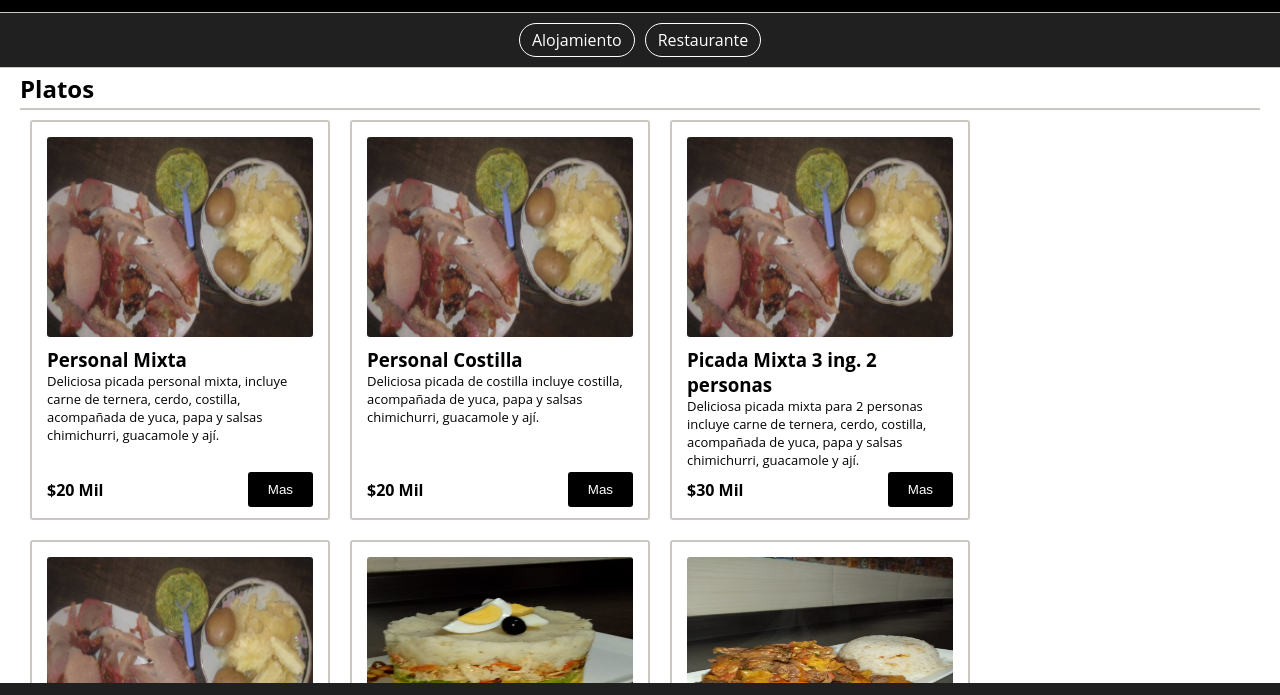
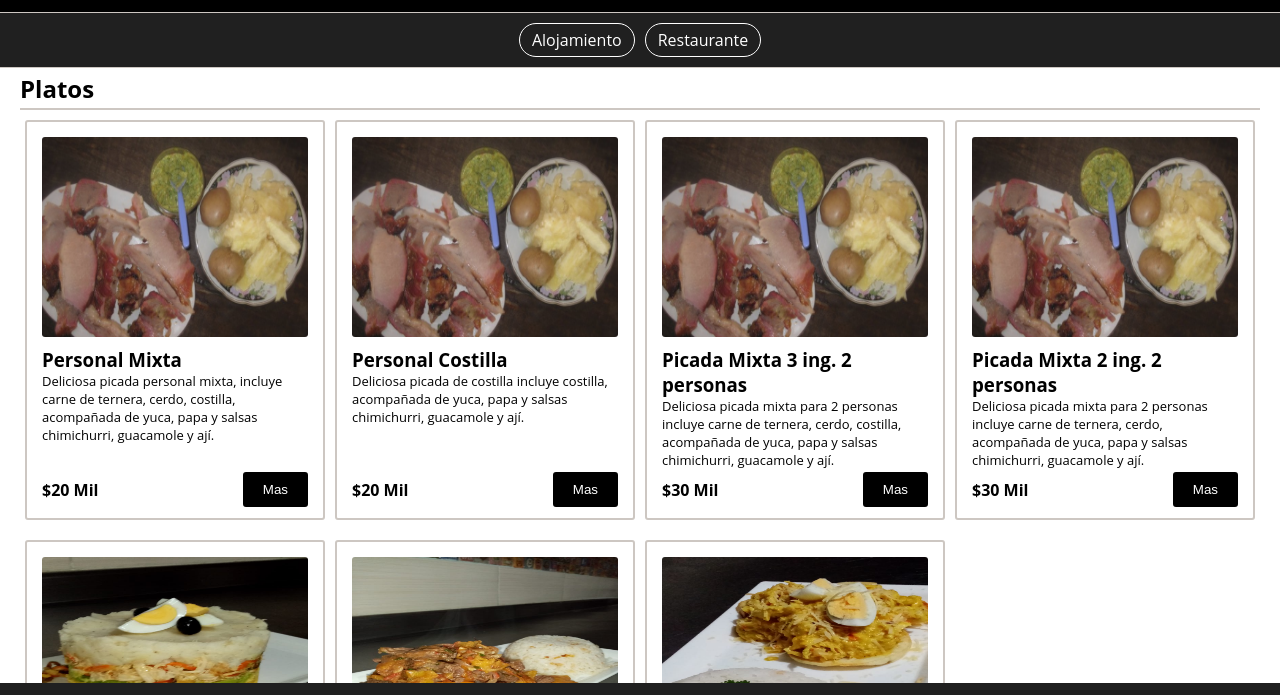
Before and after one commit to c-m-a/bambu-glamping, a plain HTML site: page index.html in a window 1280 px wide. Shown: the part 68-763 px from the top of the page. Drawn offline with Linux system fonts and the light colour scheme.

Commit message:
Make gutter between cards smaller

```diff
--- a/css/style.css
+++ b/css/style.css
@@ -133,7 +133,7 @@ hr {
   height: 40rem;
   border: .2rem solid #cdc7c2;
   border-radius: .3rem;
-  margin: 0 1rem 2rem 1rem;
+  margin: 0 .5rem 2rem .5rem;
 }
 
 .restaurant__img img {
```
